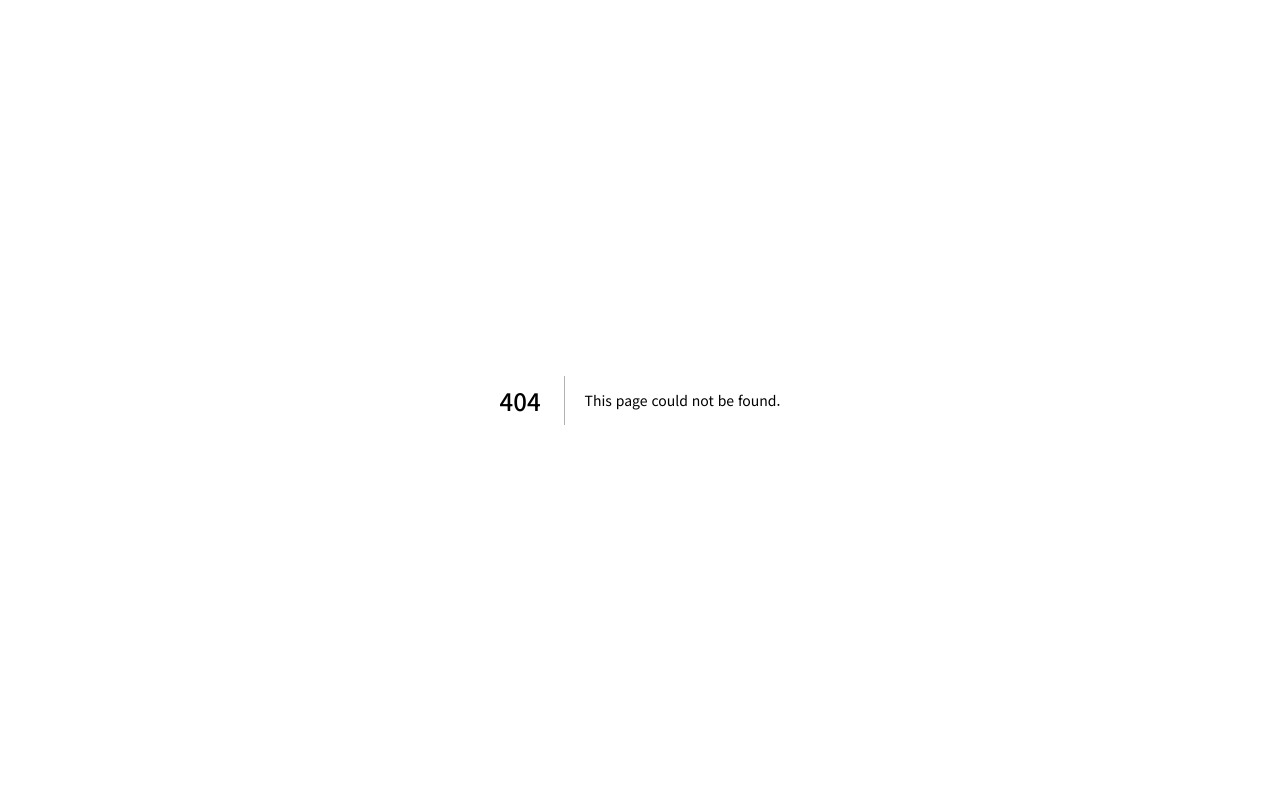
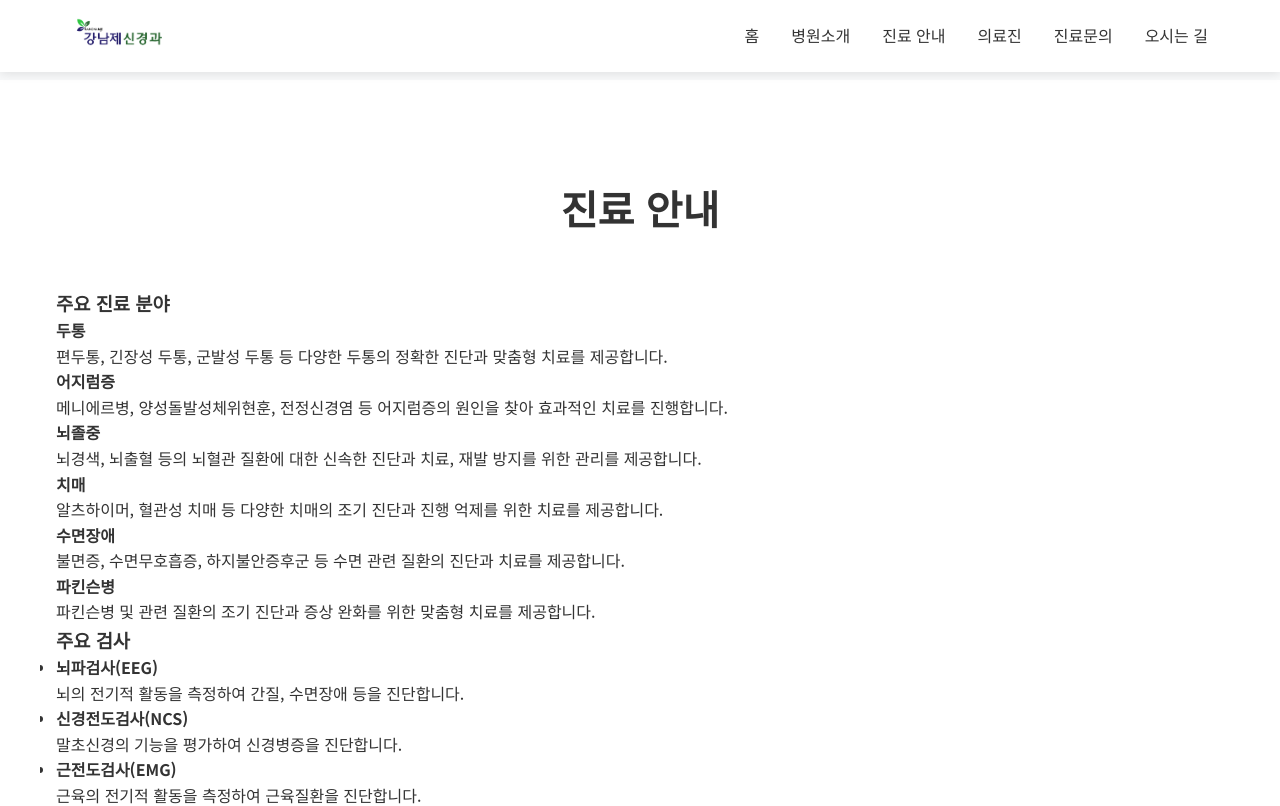
Before and after one commit to krrrrrg/knjneuro, a Next.js app: page /services in a window 1280 px wide. Before the commit this address had no page. Shown: the top 806 px of the page. Built offline with nearby package versions, Linux system fonts and the light colour scheme.

Commit message:
진료 안내 페이지 추가

```diff
--- a/src/app/components/Navbar.js
+++ b/src/app/components/Navbar.js
@@ -1,8 +1,11 @@
 "use client";
 
 import Link from "next/link";
+import { usePathname } from "next/navigation";
 
 export default function Navbar() {
+  const pathname = usePathname();
+
   return (
     <nav className="navbar">
       <div className="nav-container">
@@ -24,7 +27,12 @@ export default function Navbar() {
             <Link href="/about">병원소개</Link>
           </li>
           <li>
-            <Link href="/services">진료안내</Link>
+            <Link
+              href="/services"
+              className={pathname === "/services" ? "active" : ""}
+            >
+              진료 안내
+            </Link>
           </li>
           <li>
             <Link href="/doctors">의료진</Link>
--- /dev/null
+++ b/src/app/services/page.js
@@ -0,0 +1,96 @@
+"use client";
+
+import Navbar from "../components/Navbar";
+import Footer from "../components/Footer";
+
+export default function Services() {
+  return (
+    <>
+      <Navbar />
+
+      <main className="page-content">
+        <section id="services" data-aos="fade-up">
+          <div className="container">
+            <h2>진료 안내</h2>
+            <div className="services-content">
+              <div className="service-category">
+                <h3>주요 진료 분야</h3>
+                <div className="services-grid">
+                  <div className="service-item">
+                    <h4>두통</h4>
+                    <p>
+                      편두통, 긴장성 두통, 군발성 두통 등 다양한 두통의 정확한
+                      진단과 맞춤형 치료를 제공합니다.
+                    </p>
+                  </div>
+                  <div className="service-item">
+                    <h4>어지럼증</h4>
+                    <p>
+                      메니에르병, 양성돌발성체위현훈, 전정신경염 등 어지럼증의
+                      원인을 찾아 효과적인 치료를 진행합니다.
+                    </p>
+                  </div>
+                  <div className="service-item">
+                    <h4>뇌졸중</h4>
+                    <p>
+                      뇌경색, 뇌출혈 등의 뇌혈관 질환에 대한 신속한 진단과 치료,
+                      재발 방지를 위한 관리를 제공합니다.
+                    </p>
+                  </div>
+                  <div className="service-item">
+                    <h4>치매</h4>
+                    <p>
+                      알츠하이머, 혈관성 치매 등 다양한 치매의 조기 진단과 진행
+                      억제를 위한 치료를 제공합니다.
+                    </p>
+                  </div>
+                  <div className="service-item">
+                    <h4>수면장애</h4>
+                    <p>
+                      불면증, 수면무호흡증, 하지불안증후군 등 수면 관련 질환의
+                      진단과 치료를 제공합니다.
+                    </p>
+                  </div>
+                  <div className="service-item">
+                    <h4>파킨슨병</h4>
+                    <p>
+                      파킨슨병 및 관련 질환의 조기 진단과 증상 완화를 위한
+                      맞춤형 치료를 제공합니다.
+                    </p>
+                  </div>
+                </div>
+              </div>
+
+              <div className="diagnostic-tests">
+                <h3>주요 검사</h3>
+                <ul className="tests-list">
+                  <li>
+                    <strong>뇌파검사(EEG)</strong>
+                    <p>
+                      뇌의 전기적 활동을 측정하여 간질, 수면장애 등을
+                      진단합니다.
+                    </p>
+                  </li>
+                  <li>
+                    <strong>신경전도검사(NCS)</strong>
+                    <p>말초신경의 기능을 평가하여 신경병증을 진단합니다.</p>
+                  </li>
+                  <li>
+                    <strong>근전도검사(EMG)</strong>
+                    <p>근육의 전기적 활동을 측정하여 근육질환을 진단합니다.</p>
+                  </li>
+                  <li>
+                    <strong>인지기능검사</strong>
+                    <p>치매 및 인지장애의 정도를 평가합니다.</p>
+                  </li>
+                </ul>
+              </div>
+            </div>
+          </div>
+        </section>
+      </main>
+
+      <Footer />
+    </>
+  );
+}
--- a/src/app/services/page.metadata.js
+++ b/src/app/services/page.metadata.js
@@ -1,6 +1,7 @@
 export const metadata = {
-  title: "진료안내 | 강남제신경과의원",
-  description: "두통/수면장애/치매 클리닉 전문 진료 안내입니다.",
+  title: "진료 안내 | 강남제신경과의원",
+  description:
+    "두통, 어지럼증, 뇌졸중, 치매, 수면장애 등 신경과 질환에 대한 전문적인 진료 안내입니다.",
   openGraph: {
     title: "진료안내 | 강남제신경과의원",
     description: "두통/수면장애/치매 클리닉 전문 진료 안내입니다.",
```
